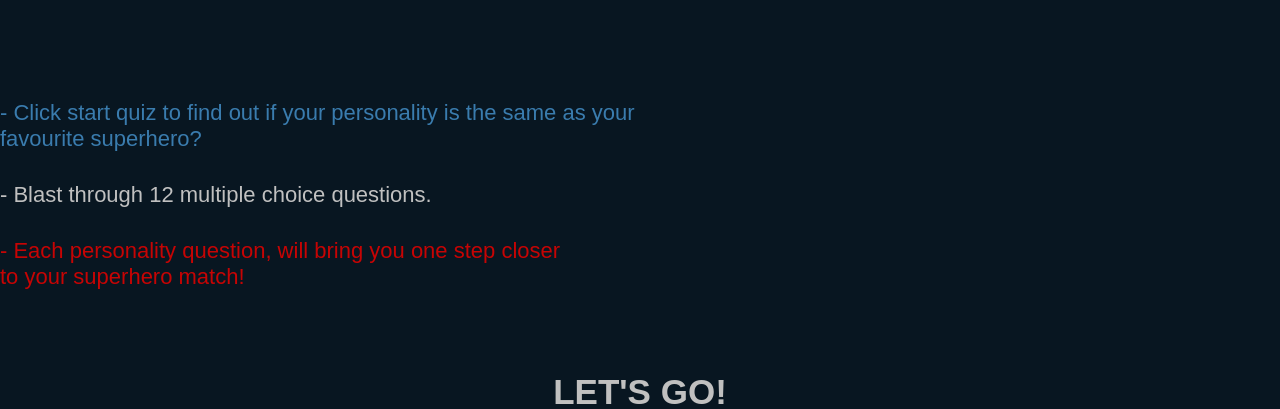
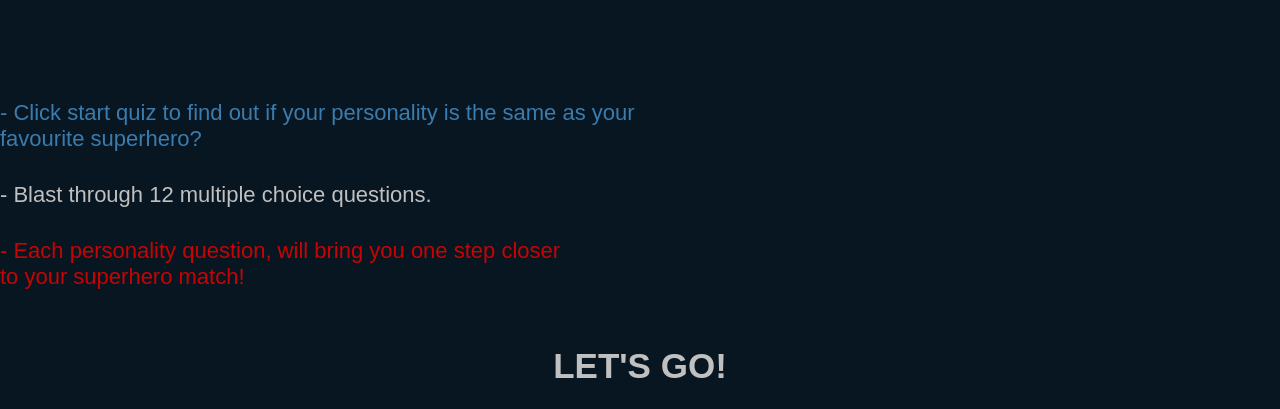
Before and after one commit to Code-Institute-Submissions/shellym96-marvel-quiz, a plain HTML site: page index.html in a window 1280 px wide. Shown: the part 185-594 px from the top of the page. Drawn offline with Linux system fonts and the light colour scheme; a web font is replaced by a local one.

Commit message:
Update body bg-color

```diff
--- a/assets/css/style.css
+++ b/assets/css/style.css
@@ -7,10 +7,10 @@
 html,
 body {
   height: 100%;
-  background-color: #081621;
 }
 
 body {
+  background-color: #081621;
   background-image: url(../images/avengers1.jpeg);
   height: 100vh;
   width: 100%;
@@ -67,13 +67,6 @@ body > footer {
   text-align: left;
 }
 
-/* .paragraph {
-    font-family: PT Sans Caption, sans-serif;
-    text-align: left;
-    font-size: 20px;
-    color: #3a7cae;
-} */
-
 #intro {
   padding-top: 30px;
 }
@@ -105,7 +98,7 @@ body > footer {
   text-align: center;
   font-size: 35px;
   color: silver;
-  margin-top: 5%;
+  margin: 3% auto;
 }
 
 #start-button:hover {
```
